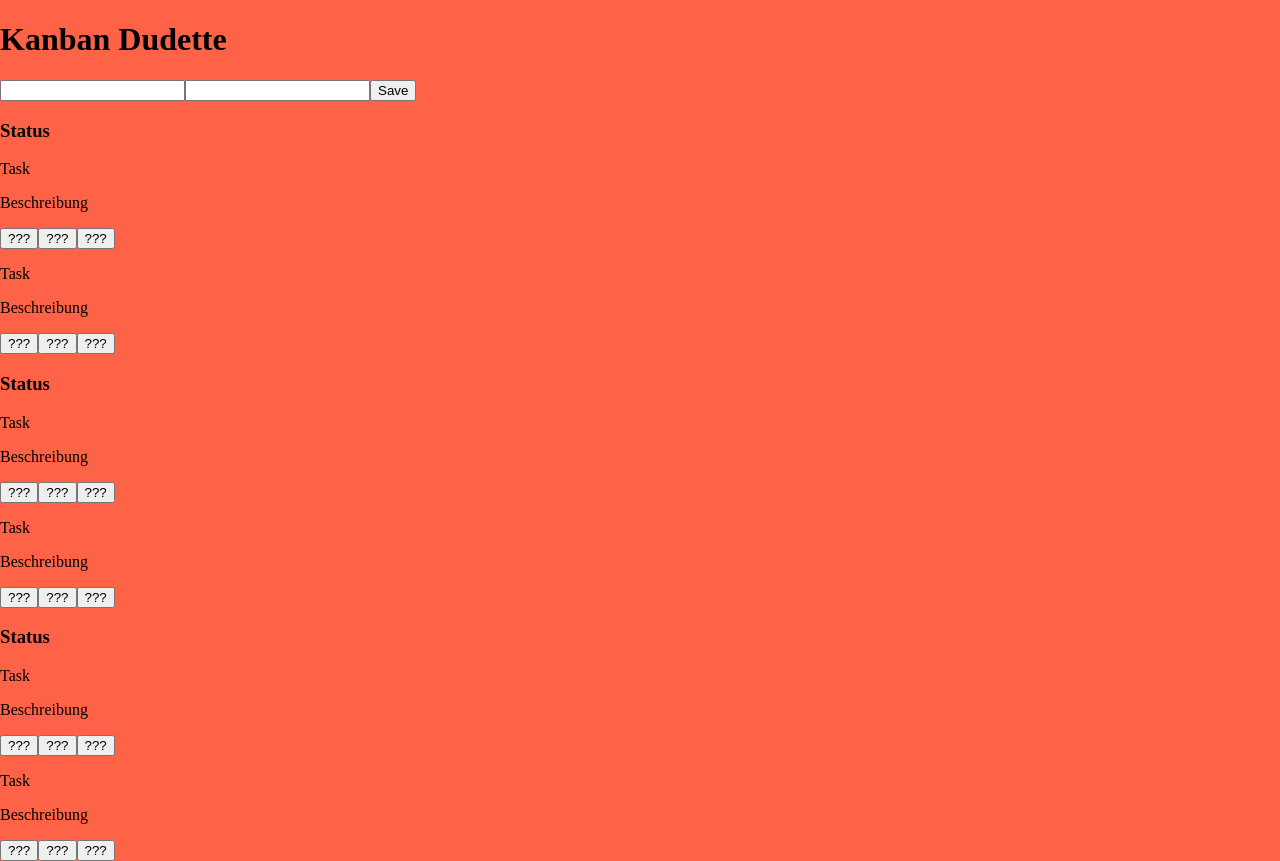
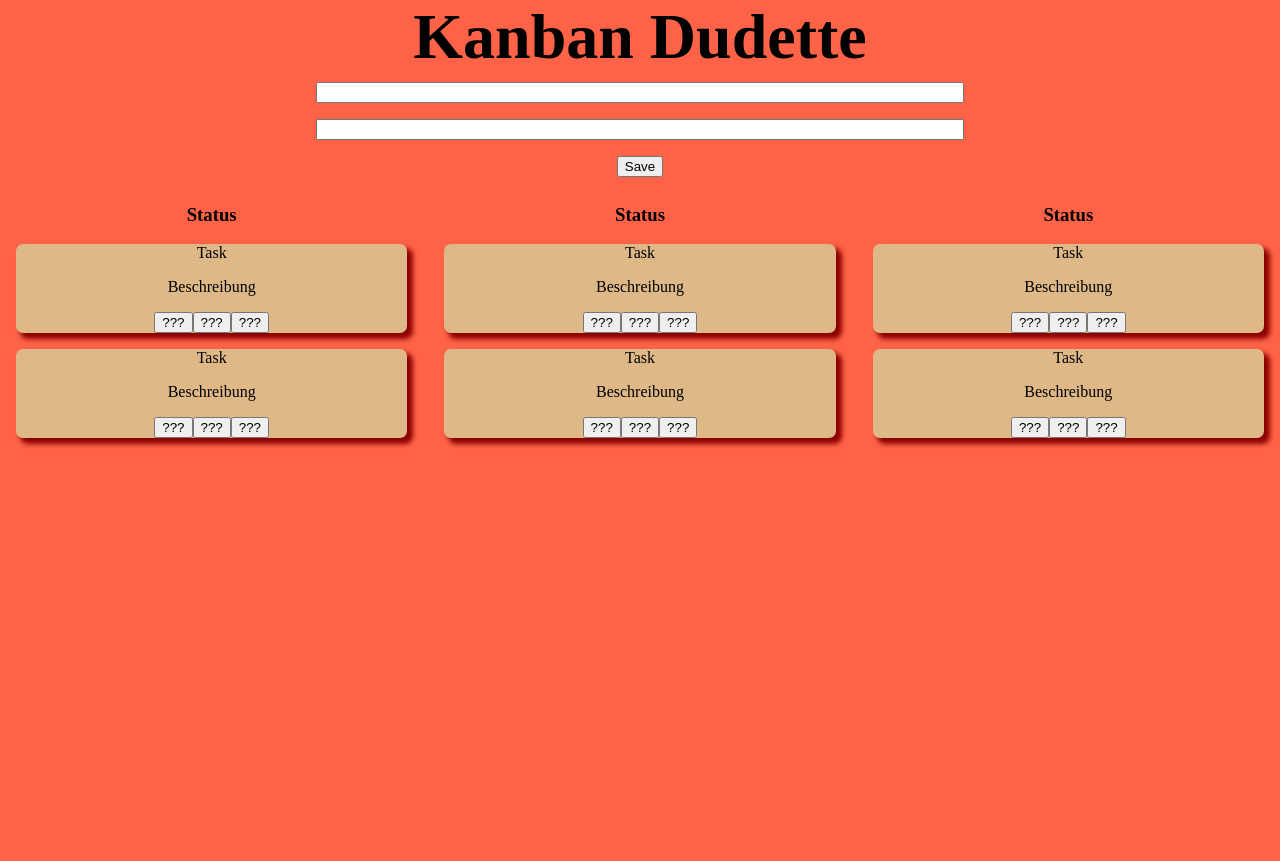
Before and after one commit to Droggelbecher92/Freitagsaufgabe-Kanban-Complete-muc-22-1, a React (Create React App) app: page / in a window 1280 px wide. After the commit the page ends 800 px from the top, so only its background shows below. Built offline with nearby package versions, Linux system fonts and the light colour scheme.

Commit message:
css done(first take)

```diff
--- /dev/null
+++ b/src/components/Headline.css
@@ -0,0 +1,8 @@
+.headline{
+    font-size: 2rem;
+    padding: 0;
+}
+
+h1{
+    margin: 0;
+}
--- a/src/components/Headline.tsx
+++ b/src/components/Headline.tsx
@@ -1,3 +1,5 @@
+import './Headline.css'
+
 export default function Headline(){
     return(
         <div className={'headline'}>
--- /dev/null
+++ b/src/components/KanbanCard.css
@@ -0,0 +1,6 @@
+.kanbanCard{
+    background-color: burlywood;
+    border-radius: 7px;
+    margin: 0 1rem;
+    box-shadow: 5px 5px 5px 1px darkred;
+}
--- a/src/components/KanbanCard.tsx
+++ b/src/components/KanbanCard.tsx
@@ -1,3 +1,5 @@
+import './KanbanCard.css'
+
 export default function KanbanCard(){
     return(
         <div className={'kanbanCard'}>
--- /dev/null
+++ b/src/components/KanbanGallery.css
@@ -0,0 +1,5 @@
+.kanbanGallery{
+    display: grid;
+    grid-template-columns: 1fr 1fr 1fr;
+    grid-gap: 5px;
+}
--- a/src/components/KanbanGallery.tsx
+++ b/src/components/KanbanGallery.tsx
@@ -1,4 +1,5 @@
 import KanbanColumn from "./KanbanColumn";
+import './KanbanGallery.css'
 
 export default function KanbanGallery(){
     return(
--- /dev/null
+++ b/src/components/KanbanInputForm.css
@@ -0,0 +1,10 @@
+.kanbanInputForm{
+    display: grid;
+    grid-template-rows: 1fr 1fr 1fr;
+    align-items: center;
+    justify-items: center;
+}
+
+.inputForm{
+    width: 40rem;
+}
--- a/src/components/KanbanInputForm.tsx
+++ b/src/components/KanbanInputForm.tsx
@@ -1,8 +1,10 @@
+import './KanbanInputForm.css'
+
 export default function KanbanInputForm(){
     return(
         <div className={'kanbanInputForm'}>
-            <input type="text"/>
-            <input type="text"/>
+            <input className={'inputForm'} type="text"/>
+            <input className={'inputForm'} type="text"/>
             <button>Save</button>
         </div>
     )
--- /dev/null
+++ b/src/pages/MainPage.css
@@ -0,0 +1,5 @@
+.mainPage{
+    text-align: center;
+    display: grid;
+    grid-template-rows: 1fr 1.5fr 7fr;
+}
--- a/src/pages/MainPage.tsx
+++ b/src/pages/MainPage.tsx
@@ -1,6 +1,7 @@
 import Headline from "../components/Headline";
 import KanbanInputForm from "../components/KanbanInputForm";
 import KanbanGallery from "../components/KanbanGallery";
+import './MainPage.css'
 
 export default function MainPage(){
     return(
```
